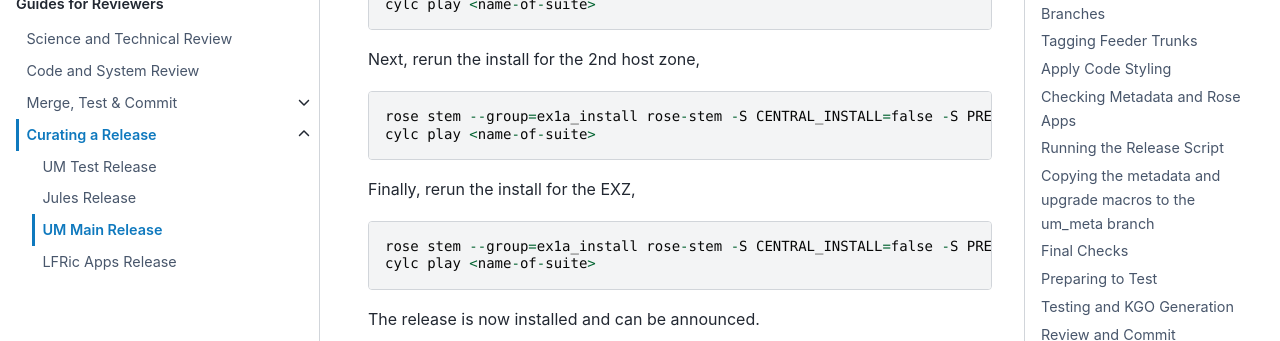
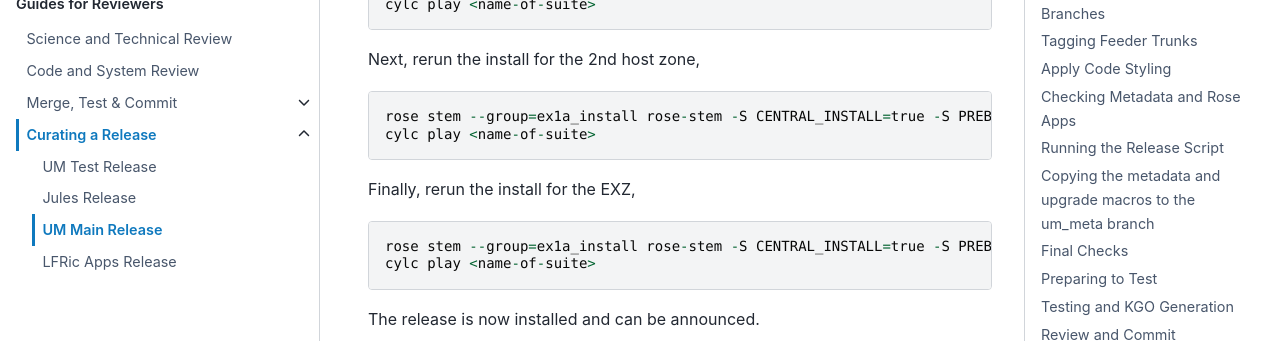
Before and after one commit to MetOffice/simulation-systems, a Sphinx documentation site: the page built from source/Reviewers/releases/um_main_release.rst, in a window 1280 px wide and 900 px high, scrolled down 8140 px. Shown: the part 152-493 px from the top of the window. Built offline with Sphinx 7.4.7 and the PyData theme 0.15.4, drawn with Linux system fonts in a browser that asks for light colours.

Commit message:
2nd typo

```diff
--- a/source/Reviewers/releases/um_main_release.rst
+++ b/source/Reviewers/releases/um_main_release.rst
@@ -276,14 +276,14 @@ Next, rerun the install for the 2nd host zone,
 
 .. code-block::
 
-    rose stem --group=ex1a_install rose-stem -S CENTRAL_INSTALL=false -S PREBUILDS=false -S USE_EXCD=true
+    rose stem --group=ex1a_install rose-stem -S CENTRAL_INSTALL=true -S PREBUILDS=false -S USE_EXCD=true
     cylc play <name-of-suite>
 
 Finally, rerun the install for the EXZ,
 
 .. code-block::
 
-    rose stem --group=ex1a_install rose-stem -S CENTRAL_INSTALL=false -S PREBUILDS=false -S USE_EXZ=true
+    rose stem --group=ex1a_install rose-stem -S CENTRAL_INSTALL=true -S PREBUILDS=false -S USE_EXZ=true
     cylc play <name-of-suite>
 
 The release is now installed and can be announced.
```
